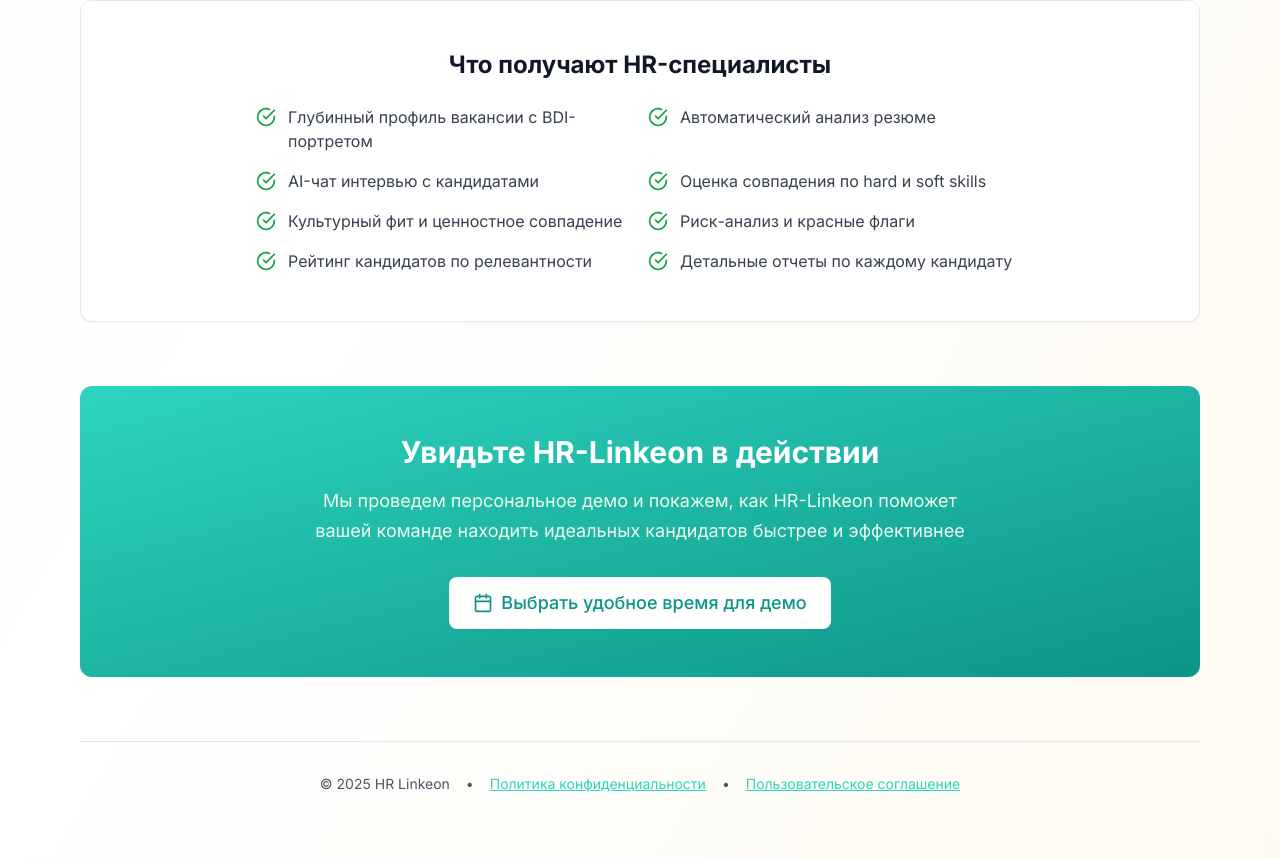
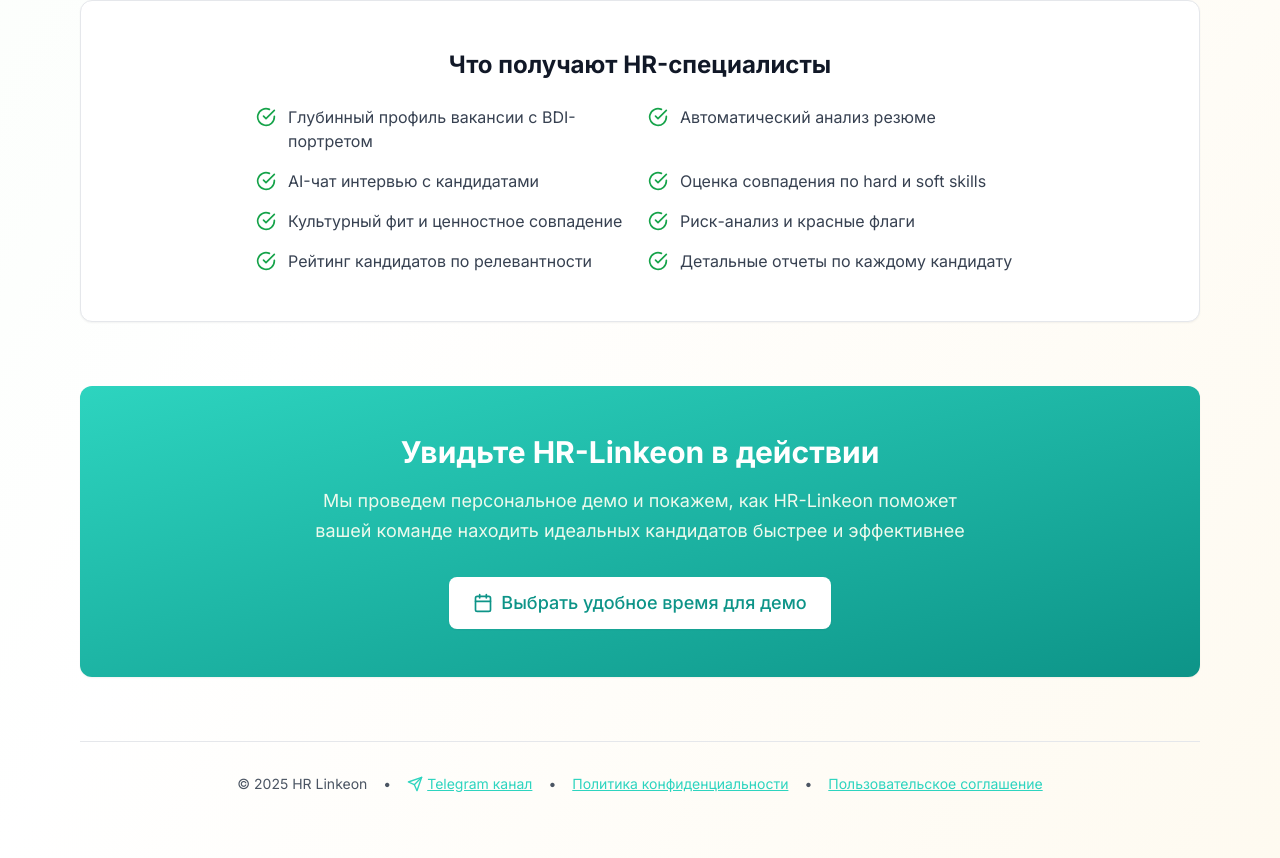
Before and after one commit to dvvolkovv/hrlinkeon, a React (Vite) app: page / in a window 1280 px wide. Shown: the part 1313-2171 px from the top of the page. Built offline with nearby package versions, Linux system fonts and the light colour scheme.

Commit message:
Updated Home.tsx

```diff
--- a/src/pages/Home.tsx
+++ b/src/pages/Home.tsx
@@ -1,7 +1,7 @@
 import { Link } from 'react-router-dom';
 import { Button } from '../components/ui/Button';
 import { Card, CardContent } from '../components/ui/Card';
-import { Sparkles, Target, Users, TrendingUp, CheckCircle, Briefcase, FileText, Calendar } from 'lucide-react';
+import { Sparkles, Target, Users, TrendingUp, CheckCircle, Briefcase, FileText, Calendar, Send } from 'lucide-react';
 
 export function Home() {
   return (
@@ -209,6 +209,16 @@ export function Home() {
           <div className="flex flex-col sm:flex-row items-center justify-center gap-4 text-sm text-gray-600">
             <span>© 2025 HR Linkeon</span>
             <span className="hidden sm:block">•</span>
+            <a
+              href="https://t.me/ainomira"
+              target="_blank"
+              rel="noopener noreferrer"
+              className="flex items-center gap-1 text-forest-600 hover:text-forest-700 transition-colors"
+            >
+              <Send className="w-4 h-4" />
+              <span className="underline">Telegram канал</span>
+            </a>
+            <span className="hidden sm:block">•</span>
             <Link
               to="/privacy"
               className="text-forest-600 hover:text-forest-700 transition-colors underline"
```
